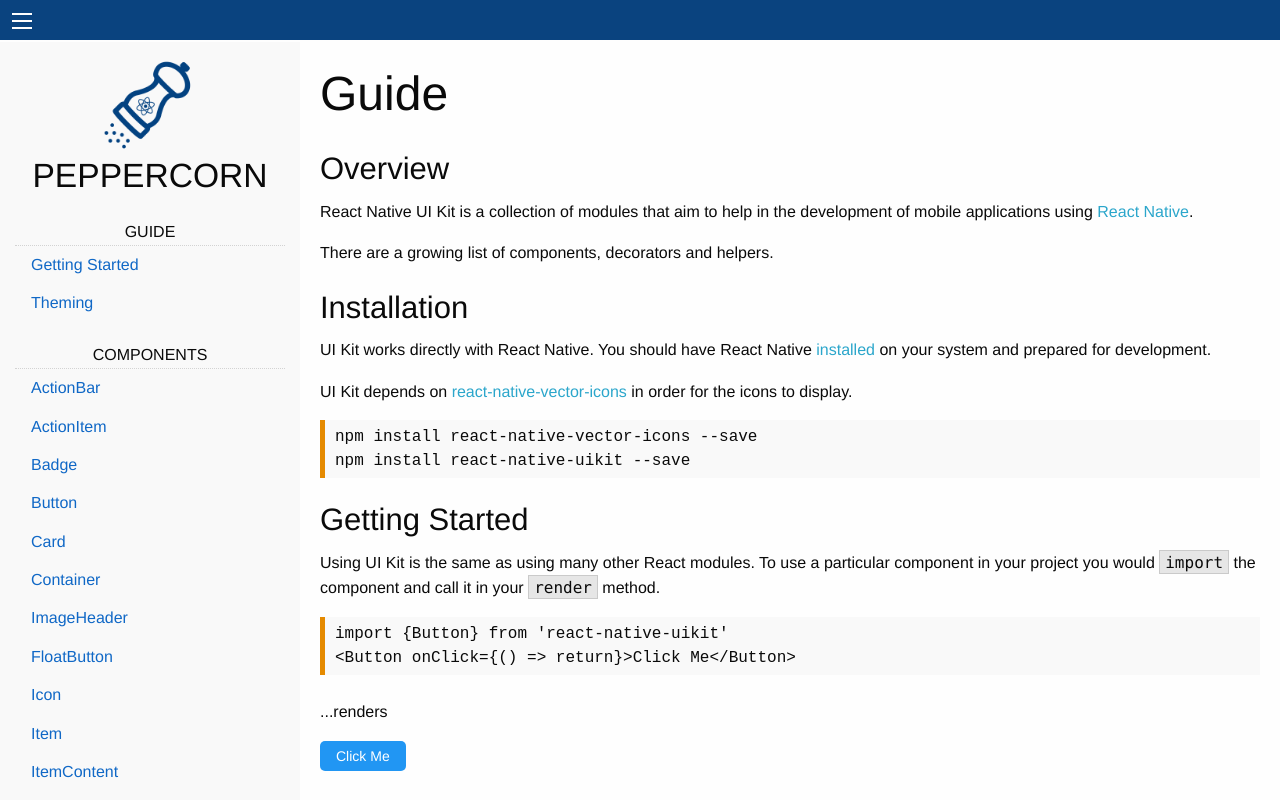
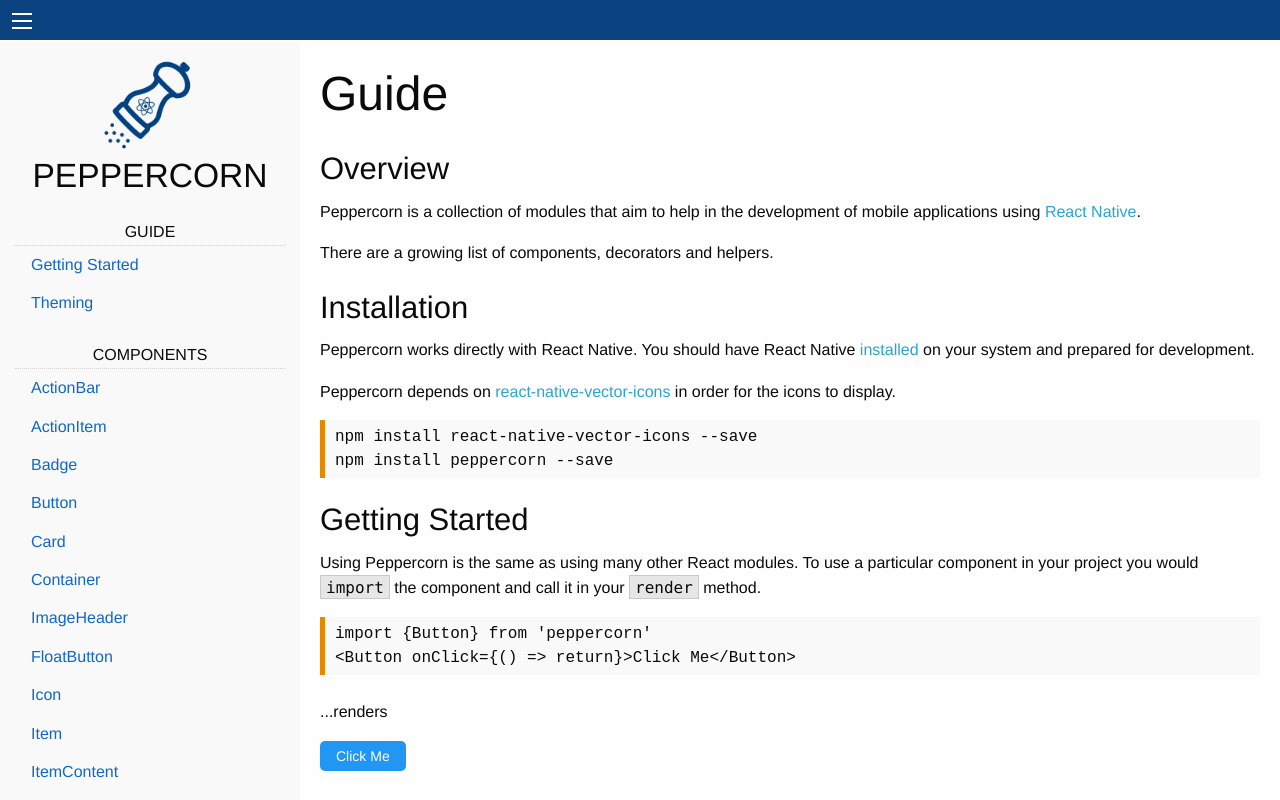
Before and after one commit to xsokev/peppercorn, a website: page docs/guide/index.html in a window 1280 px wide. Drawn offline with Linux system fonts and the light colour scheme.

Commit message:
Changed name

```diff
--- a/docs/feed.xml
+++ b/docs/feed.xml
@@ -6,8 +6,8 @@
 </description>
     <link>https://xsokev.github.io/peppercorn//peppercorn/</link>
     <atom:link href="https://xsokev.github.io/peppercorn//peppercorn/feed.xml" rel="self" type="application/rss+xml"/>
-    <pubDate>Fri, 02 Sep 2016 12:54:51 -0500</pubDate>
-    <lastBuildDate>Fri, 02 Sep 2016 12:54:51 -0500</lastBuildDate>
+    <pubDate>Fri, 02 Sep 2016 12:58:34 -0500</pubDate>
+    <lastBuildDate>Fri, 02 Sep 2016 12:58:34 -0500</lastBuildDate>
     <generator>Jekyll v3.2.1</generator>
 
   </channel>
--- a/docs/guide/index.html
+++ b/docs/guide/index.html
@@ -193,22 +193,22 @@
       <div class="main columns">
         <h1>Guide</h1>
 <h3>Overview</h3>
-<p>React Native UI Kit is a collection of modules that aim to help in the development of mobile applications using <a href="https://facebook.github.io/react-native/">React Native</a>.</p>
+<p>Peppercorn is a collection of modules that aim to help in the development of mobile applications using <a href="https://facebook.github.io/react-native/">React Native</a>.</p>
 <p>There are a growing list of components, decorators and helpers.</p>
 
 <h3>Installation</h3>
-<p>UI Kit works directly with React Native. You should have React Native <a href="https://facebook.github.io/react-native/docs/getting-started.html">installed</a> on your system and prepared for development.</p>
-<p>UI Kit depends on <a href="https://github.com/oblador/react-native-vector-icons">react-native-vector-icons</a> in order for the icons to display.</p>
+<p>Peppercorn works directly with React Native. You should have React Native <a href="https://facebook.github.io/react-native/docs/getting-started.html">installed</a> on your system and prepared for development.</p>
+<p>Peppercorn depends on <a href="https://github.com/oblador/react-native-vector-icons">react-native-vector-icons</a> in order for the icons to display.</p>
 
 <div class="code javascript">
     <div>npm install react-native-vector-icons --save</div>
-    <div>npm install react-native-uikit --save</div>
+    <div>npm install peppercorn --save</div>
 </div>
 
 <h3>Getting Started</h3>
-<p>Using UI Kit is the same as using many other React modules. To use a particular component in your project you would <code>import</code> the component and call it in your <code>render</code> method.</p>
+<p>Using Peppercorn is the same as using many other React modules. To use a particular component in your project you would <code>import</code> the component and call it in your <code>render</code> method.</p>
 <div class="code javascript">
-    <div>import {Button} from 'react-native-uikit'</div>
+    <div>import {Button} from 'peppercorn'</div>
     <div>&lt;Button onClick={() => return}&gt;Click Me&lt;/Button&gt;</div>
 </div>
 <br/>
```
